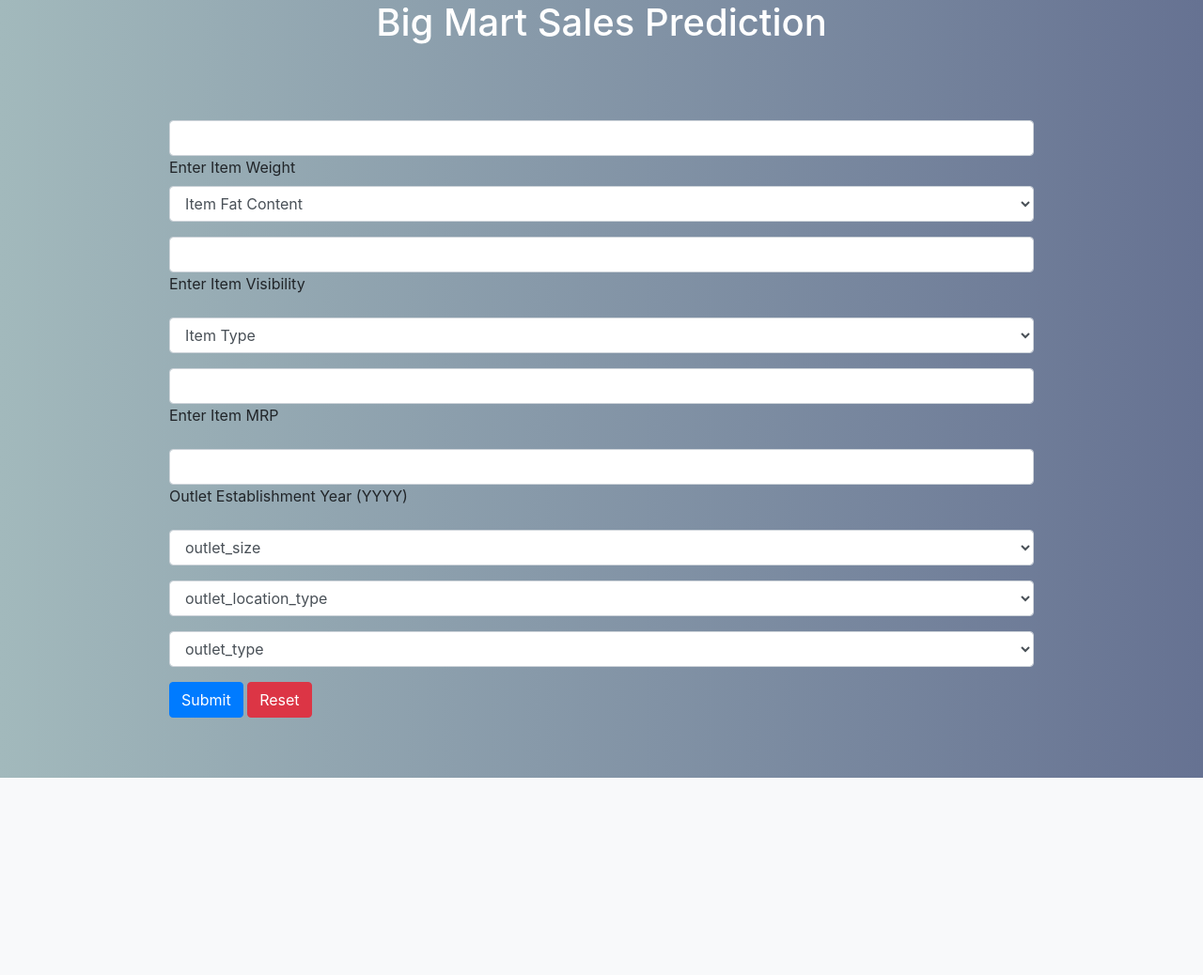
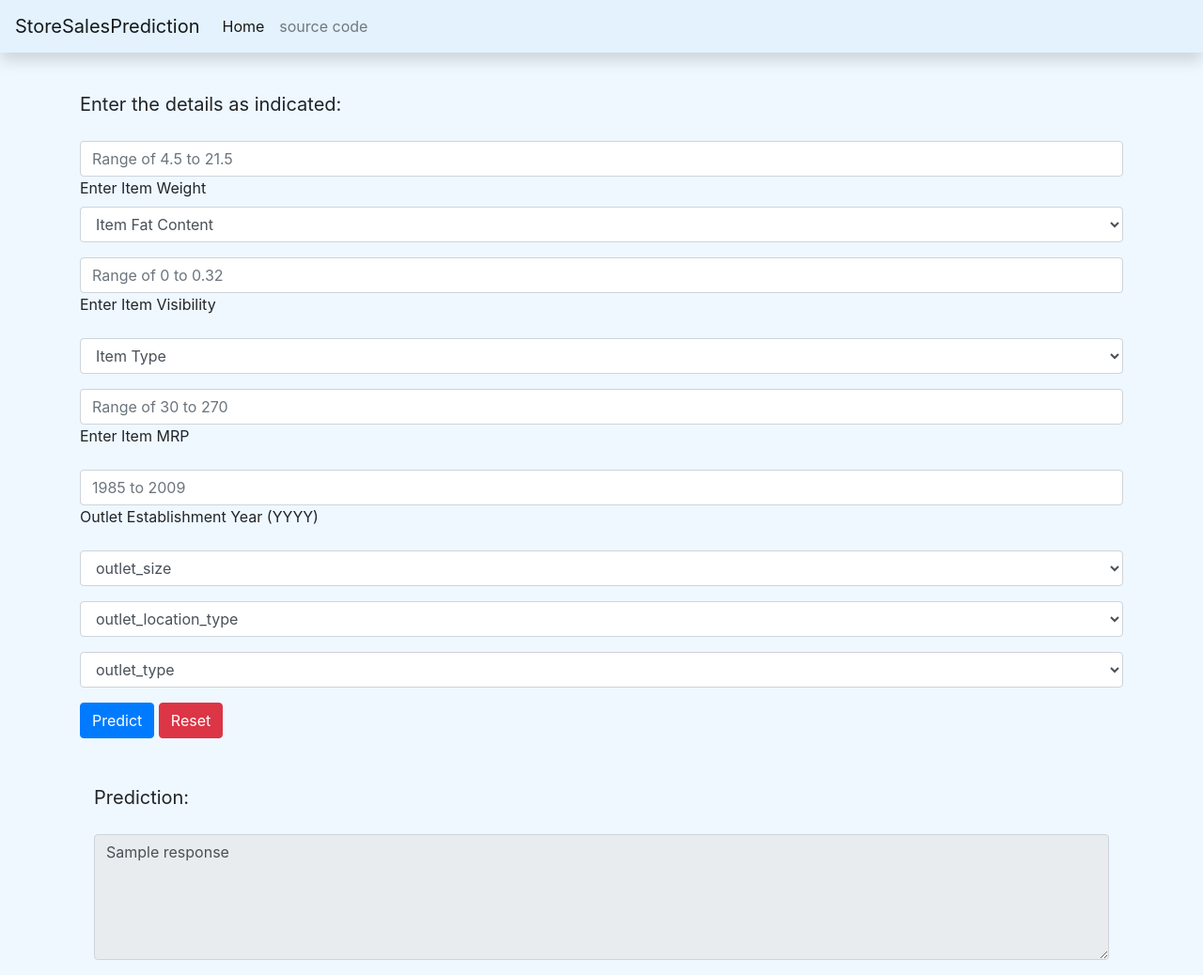
Before and after one commit to Harish2f/StoreSalesPrediction, a Python web app: template webapp/templates/index.html in a window 1280 px wide. Shown: the whole page at 94% size. Before the commit the page ends 828 px from the top, so only its background shows below. Run offline with Jinja, Linux system fonts and the light colour scheme; the template is opened without the code that fills it: most values are stand-ins (such as "Sample title", 1, 10 or a date in 2020); some libraries are stand-ins or nearby versions.

Commit message:
updated UI

```diff
--- a/webapp/templates/index.html
+++ b/webapp/templates/index.html
@@ -1,108 +1,57 @@
-<!DOCTYPE html>
-<html lang="en" dir="ltr">
-  <head>
-    <title>Big Mart Sales Prediction</title>
-    <meta charset="utf-8">
-    <link rel="stylesheet" href="https://stackpath.bootstrapcdn.com/bootstrap/4.1.3/css/bootstrap.min.css"
-    integrity="sha384-MCw98/SFnGE8fJT3GXwEOngsV7Zt27NXFoaoApmYm81iuXoPkFOJwJ8ERdknLPMO" crossorigin="anonymous">
-    <link rel="stylesheet" type="text/css" href="{{ url_for('static', filename='css/Style.css')}}">
+{% extends 'base.html' %}
 
-    <style>
-        body{
-            #background: #4d0026;
-            background: linear-gradient(to left, #667292 0%, #a2b9bc 100%);
-        }
-
-        footer a{
-          color: #fff;
-        }
-        footer a:hover{
-          color: #fff;
-        }
-        .centerdiv{
-          height: 15vh;
-          display: flex;
-          #justify-content: center;
-          align-items: center;
-        }
-        .centerdiv a{
-          height: 30px;
-          width: 30px;
-          background-color: #f5f6fa;
-          border-radius: 50px;
-          text-align: center;
-          margin: 5px;
-          line-height: 30px;
-          #box-shadow: 1px 4px 2px 2px #dcdde1;
-          position: relative;
-          overflow: hidden;
-        }
-        .centerdiv a i{
-          transition: all 0.3s linear;
-        }
-        .centerdiv a:hover i{
-          transform: scale(1.5);
-          color: #f5f6fa;
-        }
-        .centerdiv a:before{
-          content: "";
-          width: 120%; height: 120%;
-          position: absolute;
-          top: 90%; left: -50%;
-          background-color: #00a8ff;
-          transform: rotate(60deg);
-        }
-
-        .centerdiv a:hover:before{
-          animation: socialicons 0.8s 1;
-          animation-fill-mode: forwards;
-        }
-        @keyframes socialicons {
-
-          0%{ top: 90%; left: -50%;}
-          50%{ top: -60%; left: -10%;}
-          100%{ top: -10%; left: -10%}
-        }
-
-        .fa-facebook-f{
-          color: #e84393;
-        }
-        .fa-instagram{
-          color: #e84393;
-        }
-        .fa-github{
-          color: #e84118;
-        }
-        .fa-linkedin{
-          color: #0097e6;
-        }
-        .fa-twitter{
-          color: #0097e6;
-        }
-    </style>
-
-  </head>
-
-  <body>
-
-    <h1>
-      <div style ="text-align:center">
-        <font color='white'>
-          Big Mart Sales Prediction
-        </font>
-      </div>
-    </h1>
-    <br>
+{% block title %}
+StoreSalesPrediction
+{% endblock title %}
 
 
-   <div class="wrapper">
-     <div class="container my-5">
+{% block custom_css %}
+<!-- Custom CSS -->
+<link rel="stylesheet" href="{{ url_for('static', filename='css/main.css') }}">
+{% endblock custom_css %}
+
+
+{% block body %}
+<!-- nav bar -->
+
+<nav class="navbar navbar-expand-lg navbar-light shadow fixed-top" style="background-color: #e3f2fd;">
+    <a class="navbar-brand" href="/">StoreSalesPrediction</a>
+    <button class="navbar-toggler" type="button" data-toggle="collapse" data-target="#navbarNav"
+        aria-controls="navbarNav" aria-expanded="false" aria-label="Toggle navigation">
+        <span class="navbar-toggler-icon"></span>
+    </button>
+    <div class="collapse navbar-collapse" id="navbarNav">
+        <ul class="navbar-nav">
+            <li class="nav-item active">
+                <a class="nav-link" href="/">Home <span class="sr-only">(current)</span></a>
+            </li>
+            <li class="nav-item">
+                <a class="nav-link" href="https://github.com/Harish2f/StoreSalesPrediction">source code</a>
+            </li>
+        </ul>
+    </div>
+</nav>
+<div>
+    <!-- nav bar ends -->
+
+    <div class="container-fluid masthead">
+        <br>
+        <br>
+        <br>
+        <br>
+        <div class="container">
             <div class="row">
-         <div class="col-md-10 col-sm-6 mx-auto">
-           <form class="" action="/predict" method="post">
-
+                <div class="col">
+                    <form method="POST">
+                        <!-- Input block-->
                         <div class="form-group">
-               <input type="text" name="item_weight" id="item_weight" class="form-control" required>
+                            <label for="translation">
+                                <blockquote class="blockquote">
+                                    <p class="mb-2">Enter the details as indicated:</p>
+                                </blockquote>
+                            </label>
+                            <div class="form-group">
+                                <input type="text" name="item_weight" id="item_weight" class="form-control" contenteditable="true" placeholder="Range of 4.5 to 21.5" required>
                                 <label for="item_weight" class="ph-area">Enter Item Weight</label>
 
 
@@ -115,14 +64,13 @@
                                 </select>
                               </div>
                           <div class="form-group">
-               <input type="text" name="item_visibility" id="item_visibility" class="form-control" required>
+                                <input type="text" name="item_visibility" id="item_visibility" class="form-control" contenteditable="true" placeholder="Range of 0 to 0.32" required>
                                 <label for="item_visibility" class="ph-area">Enter Item Visibility</label>
                               </div>
 
 
                               <div class="form-group">
                                 <select class="form-control chosenn" name="item_type" required="required">
-             </div>
                                   <option value="" selected>Item Type</option>
                                   <option value="0">Baking Goods</option>
                                   <option value="1">Breads</option>
@@ -141,18 +89,17 @@
                                   <option value="14">Soft Drinks</option>
                                   <option value="15">Starchy Foods</option>
                                 </select>
-               </select>
                               </div>
 
 
 
                               <div class="form-group">
-               <input type="text" name="item_mrp" id="item_mrp" class="form-control" required>
+                                <input type="text" name="item_mrp" id="item_mrp" class="form-control" contenteditable="true" placeholder="Range of 30 to 270" required>
                                 <label for="item_mrp" class="ph-area">Enter Item MRP</label>
                               </div>
 
                              <div class="form-group">
-               <input type="text" name="outlet_establishment_year" id="outlet_establishment_year" class="form-control" required>
+                                <input type="text" name="outlet_establishment_year" id="outlet_establishment_year" class="form-control" contenteditable="true" placeholder="1985 to 2009" required>
                                 <label for="outlet_establishment_year" class="ph-area">Outlet Establishment Year (YYYY)</label>
                               </div>
 
@@ -185,25 +132,37 @@
                           <option value="3">Supermarket Type3</option>
                                 </select>
                               </div>
+                        </div>
 
+                        <!-- Select output language here. -->
+                        <div class="form-group">
+                        </div>
+                        <button type="submit" class="btn btn-primary mb-2">Predict</button>
+                        <button type="reset" class="btn btn-danger mb-2">Reset</button></br>
+                        </br>
+                    </form>
+                    <!-- Translated text returned by the Translate API is rendered here. -->
+                </div>
+                <div class="col">
+                    <form>
+                        <div class="form-group">
+                            <label for="translation-result">
 
-           <div class="form-group">
-             <input type="submit" class="btn btn-primary" value="Submit">
-             <input type="reset" class="btn btn-danger" value="Reset">
+                                <blockquote class="blockquote">
+                                    <p class="mb-2">Prediction:</p>
+                                </blockquote>
+
+                            </label>
+                            <textarea readonly class="form-control" id="exTextarea" rows="5">{{ response }}</textarea>
                         </div>
                     </form>
                 </div>
             </div>
         </div>
-   </div>
 
+        {% endblock body %}
 
-   <script src="https://code.jquery.com/jquery-3.3.1.slim.min.js"
-   integrity="sha384-q8i/X+965DzO0rT7abK41JStQIAqVgRVzpbzo5smXKp4YfRvH+8abtTE1Pi6jizo" crossorigin="anonymous"></script>
-   <script src="https://cdnjs.cloudflare.com/ajax/libs/popper.js/1.14.3/umd/popper.min.js"
-   integrity="sha384-ZMP7rVo3mIykV+2+9J3UJ46jBk0WLaUAdn689aCwoqbBJiSnjAK/l8WvCWPIPm49" crossorigin="anonymous"></script>
-   <script src="https://stackpath.bootstrapcdn.com/bootstrap/4.1.3/js/bootstrap.min.js"
-   integrity="sha384-ChfqqxuZUCnJSK3+MXmPNIyE6ZbWh2IMqE241rYiqJxyMiZ6OW/JmZQ5stwEULTy" crossorigin="anonymous"></script>
-  </body>
-
-</html>
+        {% block custom_js %}
+        <!-- Custom JS -->
+        <script src="{{ url_for('static', filename='script/index.js') }}"></script>
+        {% endblock custom_js %}
```
Lines whose indentation alone changed are shown as unchanged.
